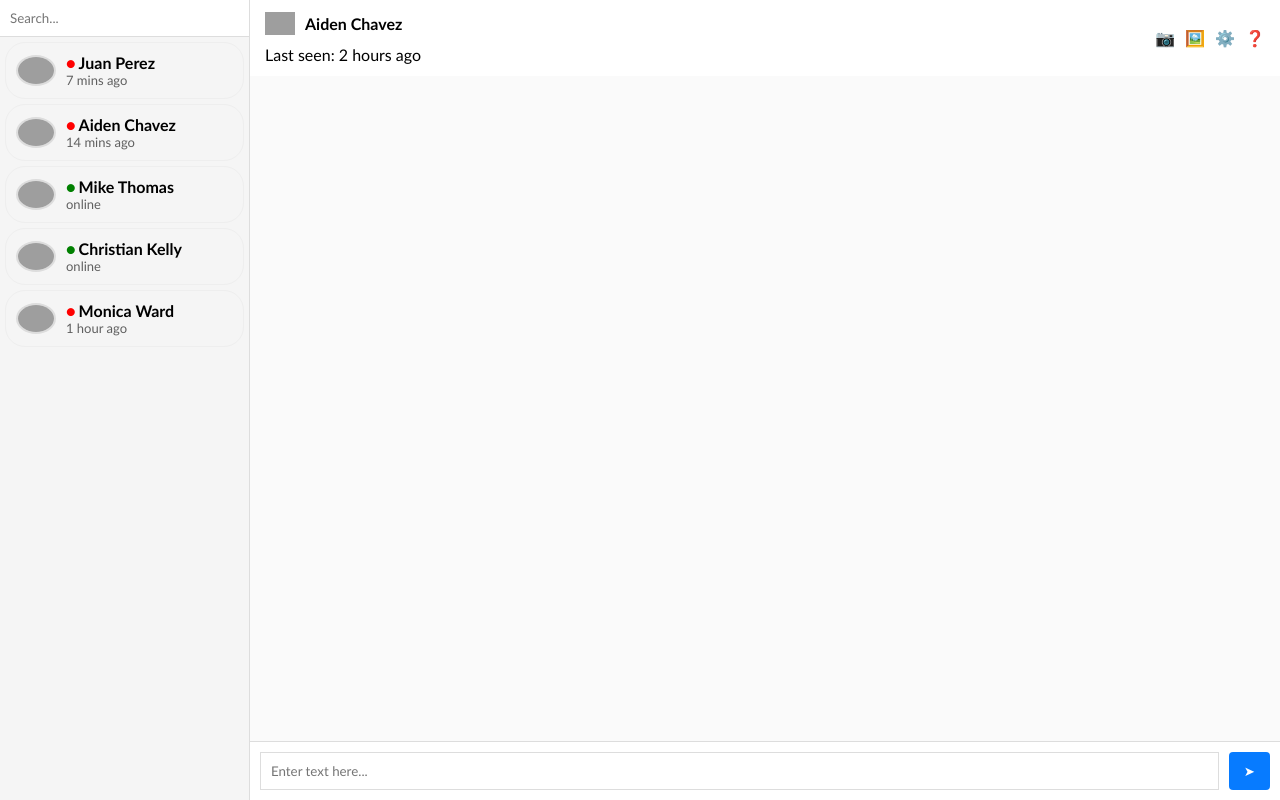
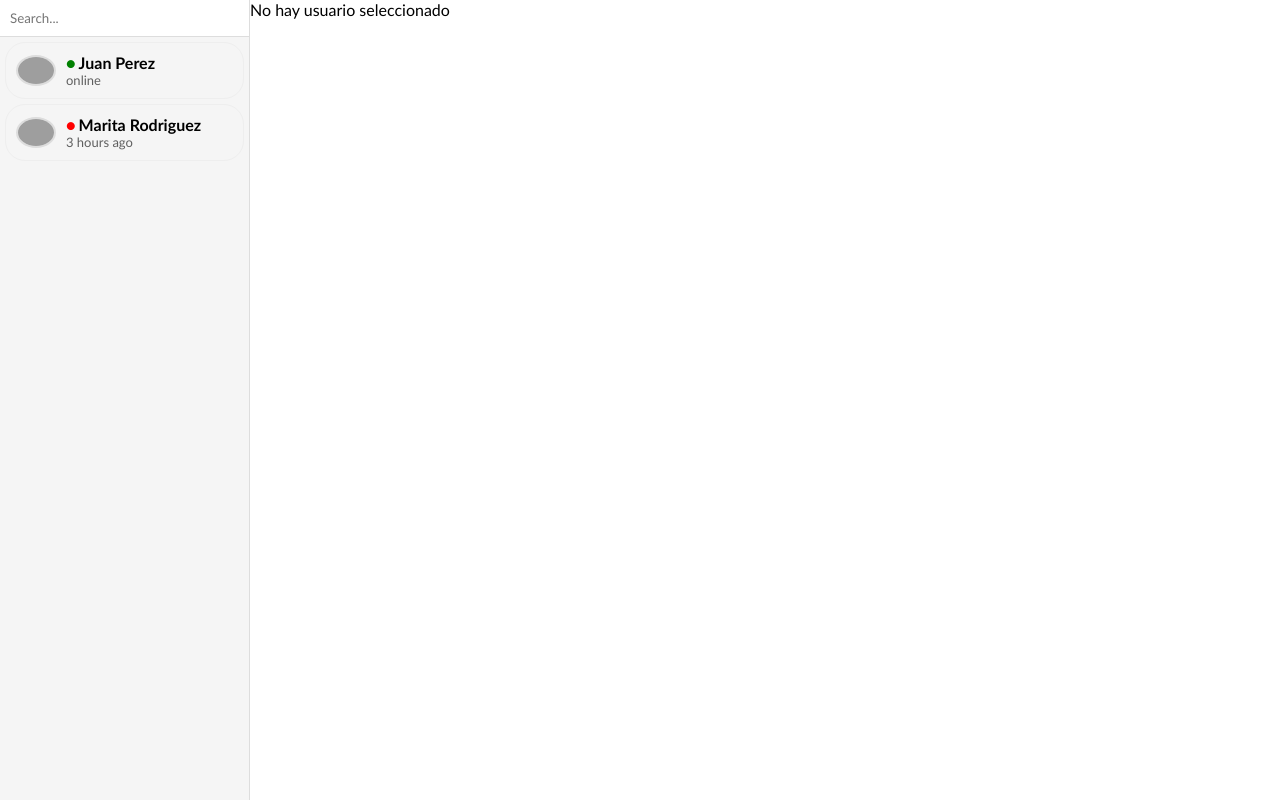
Before and after one commit to matuone/proyecto-final-react, a React (Vite) app: page /chat in a window 1280 px wide. Built offline with nearby package versions, Linux system fonts and the light colour scheme; grey boxes are pictures that could not be loaded.

Commit message:
haciendo que al seleccionar usuario muestre un chat indiviual

```diff
--- a/src/components/Chat.jsx
+++ b/src/components/Chat.jsx
@@ -1,8 +1,19 @@
 import { useState } from "react"
+import { useChat } from "../context/ChatContext"
 
 export default function Chat() {
   const [msg, setMsg] = useState("")
   const [messages, setMessages] = useState([])
+
+  const { users, selectedUser } = useChat()
+
+  const user = users.find(u => u.id === selectedUser)
+
+  if (!user) {
+    return (
+      <p>No hay usuario seleccionado</p>
+    )
+  }
 
   // manejador del cambio del input //
 
@@ -25,6 +36,8 @@ export default function Chat() {
     setMsg("")
   }
 
+
+
   return (
     <div className="chat">
       <header className="chat-header">
@@ -34,9 +47,9 @@ export default function Chat() {
               src="https://encrypted-tbn0.gstatic.com/images?q=tbn:ANd9GcQ4YreOWfDX3kK-QLAbAL4ufCPc84ol2MA8Xg&s"
               alt="Aiden Chavez"
               className="chat-avatar" />
-            <strong>Aiden Chavez</strong>
+            <strong>{user.name}</strong>
+            {user.lastSeen !== "" && <span className="last-seen">Last seen: {user.lastSeen}</span>}
           </div>
-          <span className="last-seen"> Last seen: 2 hours ago</span>
         </div>
 
 
--- a/src/components/Sidebar.jsx
+++ b/src/components/Sidebar.jsx
@@ -1,43 +1,10 @@
 import { useState } from "react"
+import { useChat } from "../context/ChatContext"
 
 
 export default function Sidebar() {
 
-  const users = [
-    {
-      id: 1,
-      name: "Juan Perez",
-      status: "offline",
-      lastSeen: "7 mins ago",
-    },
-    {
-      id: 1,
-      name: "Aiden Chavez",
-      status: "offline",
-      lastSeen: "14 mins ago",
-
-    },
-    {
-      id: 1,
-      name: "Mike Thomas",
-      status: "online",
-      lastSeen: "",
-    },
-    {
-      id: 1,
-      name: "Christian Kelly",
-      status: "online",
-      lastSeen: "",
-    },
-    {
-      id: 1,
-      name: "Monica Ward",
-      status: "offline",
-      lastSeen: "1 hour ago",
-    },
-
-  ]
-
+  const { users, setSelectedUser } = useChat()
   const [usersToRender, setUsersToRender] = useState(users)
 
 
@@ -61,7 +28,7 @@ export default function Sidebar() {
       }
       <ul className="user-list">
         {
-          usersToRender.map(user => <li className="user">
+          usersToRender.map(user => <li onClick={() => setSelectedUser(user.id)} className="user">
             <img className="avatar" src="https://encrypted-tbn0.gstatic.com/images?q=tbn:ANd9GcQ4YreOWfDX3kK-QLAbAL4ufCPc84oI2MA8Xg&s" alt="" />
             <div>
 
@@ -77,16 +44,7 @@ export default function Sidebar() {
 
 
 
-        {/*[].map((u, i) => (
-          <li key={i} className="user">
-            <img src={u.avatar} alt={u.name} className="avatar" />
-            <div className={`status ${u.status}`}></div>
-            <div>
-              <strong>{u.name}</strong>
-              {u.lastSeen && <span className="last-seen"> - {u.lastSeen}</span>}
-            </div>
-          </li>
-        ))*/}
+
       </ul>
     </div>
   )
--- a/src/context/ChatContext.jsx
+++ b/src/context/ChatContext.jsx
@@ -1,19 +1,51 @@
 import { createContext, useContext, useState } from "react";
-
 
 const ChatContext = createContext()
 
-const ChatProvider = () => {
-  const [users, setUsers] = useState([])
+const ChatProvider = ({ children }) => {
+  const [selectedUser, setSelectedUser] = useState(false)
+  const [users, setUsers] = useState([
+    {
+      id: 1,
+      name: "Juan Perez",
+      status: "online",
+      lastSeen: "",
+      messages: [
+        {
+          id: 1,
+          text: "Hola, como estas?",
+          time: "00:40"
+        }
+
+      ]
+    },
+    {
+      id: 2,
+      name: "Marita Rodriguez",
+      status: "offline",
+      lastSeen: "3 hours ago",
+      messages: [
+        {
+          id: 1,
+          text: "RESPONDEEEEE!",
+          time: "15:00"
+        },
+        {
+          id: 2,
+          text: "Estoy desde las 12 en el banco",
+          time: "15:10"
+        }
+      ]
+    },
+  ])
 
   return (
-    <ChatContext.Provider value={{ users }}>
-
+    <ChatContext.Provider value={{ users, setSelectedUser, selectedUser }}>
+      {children}
     </ChatContext.Provider>
-
   )
 }
 
 const useChat = () => useContext(ChatContext)
 
-export default useChat
+export { useChat, ChatProvider }
--- a/src/views/Messages.jsx
+++ b/src/views/Messages.jsx
@@ -1,12 +1,15 @@
 import Chat from "../components/Chat"
 import Sidebar from "../components/Sidebar"
+import { ChatProvider } from "../context/ChatContext"
 
 const Messages = () => {
   return (
-    <div className="app">
-      <Sidebar />
-      <Chat />
-    </div>
+    <ChatProvider>
+      <div className="app">
+        <Sidebar />
+        <Chat />
+      </div>
+    </ChatProvider>
   )
 }
 
```
